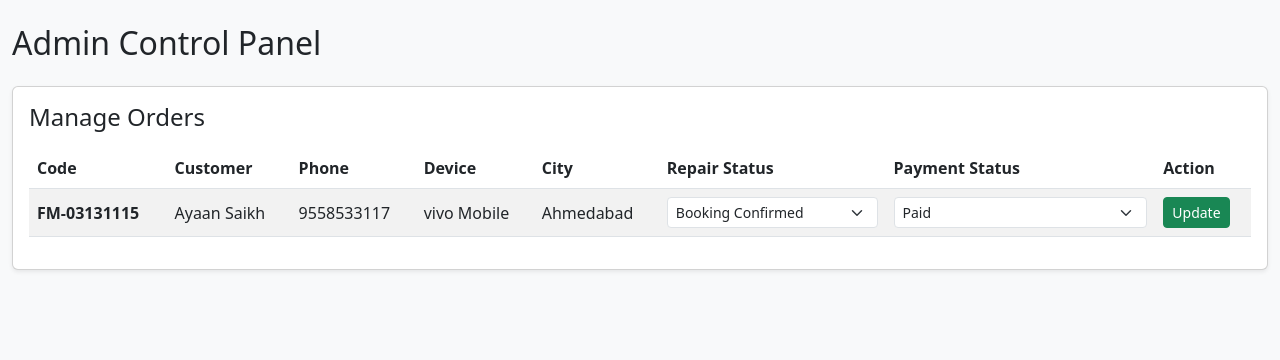
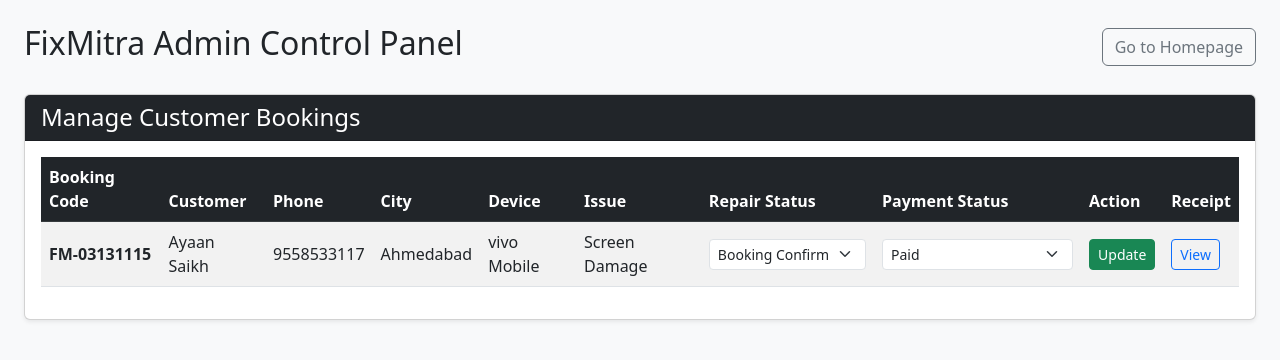
Before and after one commit to ayaanlbz90/fixmitra, a Flask app: page /admin in a window 1280 px wide. Shown: the top 360 px of the page. Run offline with Flask 3, Linux system fonts and the light colour scheme; a user stored in the database is signed in; data comes from the database, SQL or seed files in the repository.

Commit message:
Allow direct access to /admin route without login

```diff
--- a/app.py
+++ b/app.py
@@ -329,20 +329,19 @@ def track():
     return render_template('track.html', booking=booking, query_code=code)
 
 @app.route('/receipt/<code>')
-@login_required
 def receipt(code):
     conn = get_db()
     booking = conn.execute('''
         SELECT b.*, t.name as tech_name, t.warranty_days
         FROM bookings b
         LEFT JOIN technicians t ON b.technician_id = t.id
-        WHERE b.booking_code = ? AND b.user_id = ?
-    ''', (code, session['user_id'])).fetchone()
+        WHERE b.booking_code = ?
+    ''', (code,)).fetchone()
     conn.close()
 
     if not booking:
-        flash("Receipt not found or permission denied.", "danger")
-        return redirect(url_for('dashboard'))
+        flash("Receipt not found.", "danger")
+        return redirect(url_for('home'))
 
     return render_template('receipt.html', booking=booking)
 
@@ -360,13 +359,9 @@ def dashboard():
     conn.close()
     return render_template('dashboard.html', bookings=bookings)
 
+# Direct Public Access - No Login Required
 @app.route('/admin', methods=['GET', 'POST'])
-@login_required
 def admin():
-    if session.get('user_role') != 'admin':
-        flash("Admin privileges required to access this portal.", "danger")
-        return redirect(url_for('dashboard'))
-
     conn = get_db()
     if request.method == 'POST':
         booking_id = request.form.get('booking_id')
@@ -385,32 +380,5 @@ def admin():
     conn.close()
     return render_template('admin.html', bookings=bookings, technicians=techs)
 
-@app.route('/receipt/<code>')
-@login_required
-def receipt(code):
-    conn = get_db()
-    # Allow admins to view any receipt, but restrict regular users to their own
-    if session.get('user_role') == 'admin':
-        booking = conn.execute('''
-            SELECT b.*, t.name as tech_name, t.warranty_days
-            FROM bookings b
-            LEFT JOIN technicians t ON b.technician_id = t.id
-            WHERE b.booking_code = ?
-        ''', (code,)).fetchone()
-    else:
-        booking = conn.execute('''
-            SELECT b.*, t.name as tech_name, t.warranty_days
-            FROM bookings b
-            LEFT JOIN technicians t ON b.technician_id = t.id
-            WHERE b.booking_code = ? AND b.user_id = ?
-        ''', (code, session['user_id'])).fetchone()
-    conn.close()
-
-    if not booking:
-        flash("Receipt not found or permission denied.", "danger")
-        return redirect(url_for('dashboard'))
-
-    return render_template('receipt.html', booking=booking)
-
 if __name__ == '__main__':
     app.run(debug=True, port=5000)
--- a/templates/admin.html
+++ b/templates/admin.html
@@ -2,27 +2,37 @@
 <html lang="en">
 <head>
     <meta charset="UTF-8">
-    <title>Admin Dashboard - FixMitra</title>
+    <meta name="viewport" content="width=device-width, initial-scale=1.0">
+    <title>Admin Control Panel - FixMitra</title>
     <link rel="stylesheet" href="https://cdn.jsdelivr.net/npm/bootstrap@5.3.0/dist/css/bootstrap.min.css">
 </head>
 <body class="bg-light py-4">
-<div class="container-fluid">
-    <h2 class="mb-4">Admin Control Panel</h2>
+<div class="container-fluid px-4">
+    <div class="d-flex justify-content-between align-items-center mb-4">
+        <h2>FixMitra Admin Control Panel</h2>
+        <a href="{{ url_for('home') }}" class="btn btn-outline-secondary">Go to Homepage</a>
+    </div>
+
     <div class="card shadow-sm">
+        <div class="card-header bg-dark text-white">
+            <h4 class="card-title mb-0">Manage Customer Bookings</h4>
+        </div>
         <div class="card-body">
-            <h4 class="card-title mb-3">Manage Orders</h4>
+            {% if bookings %}
             <div class="table-responsive">
                 <table class="table table-striped table-hover align-middle">
-                    <thead>
+                    <thead class="table-dark">
                         <tr>
-                            <th>Code</th>
+                            <th>Booking Code</th>
                             <th>Customer</th>
                             <th>Phone</th>
+                            <th>City</th>
                             <th>Device</th>
-                            <th>City</th>
+                            <th>Issue</th>
                             <th>Repair Status</th>
                             <th>Payment Status</th>
                             <th>Action</th>
+                            <th>Receipt</th>
                         </tr>
                     </thead>
                     <tbody>
@@ -31,8 +41,9 @@
                             <td><strong>{{ b.booking_code }}</strong></td>
                             <td>{{ b.user_name }}</td>
                             <td>{{ b.phone }}</td>
+                            <td>{{ b.city }}</td>
                             <td>{{ b.brand }} {{ b.device_type }}</td>
-                            <td>{{ b.city }}</td>
+                            <td>{{ b.problem }}</td>
                             <form method="POST" action="{{ url_for('admin') }}">
                                 <input type="hidden" name="booking_id" value="{{ b.id }}">
                                 <td>
@@ -54,11 +65,17 @@
                                     <button type="submit" class="btn btn-sm btn-success">Update</button>
                                 </td>
                             </form>
+                            <td>
+                                <a href="{{ url_for('receipt', code=b.booking_code) }}" target="_blank" class="btn btn-sm btn-outline-primary">View</a>
+                            </td>
                         </tr>
                         {% endfor %}
                     </tbody>
                 </table>
             </div>
+            {% else %}
+            <p class="text-muted mb-0">No repair bookings recorded in the system yet.</p>
+            {% endif %}
         </div>
     </div>
 </div>
```
